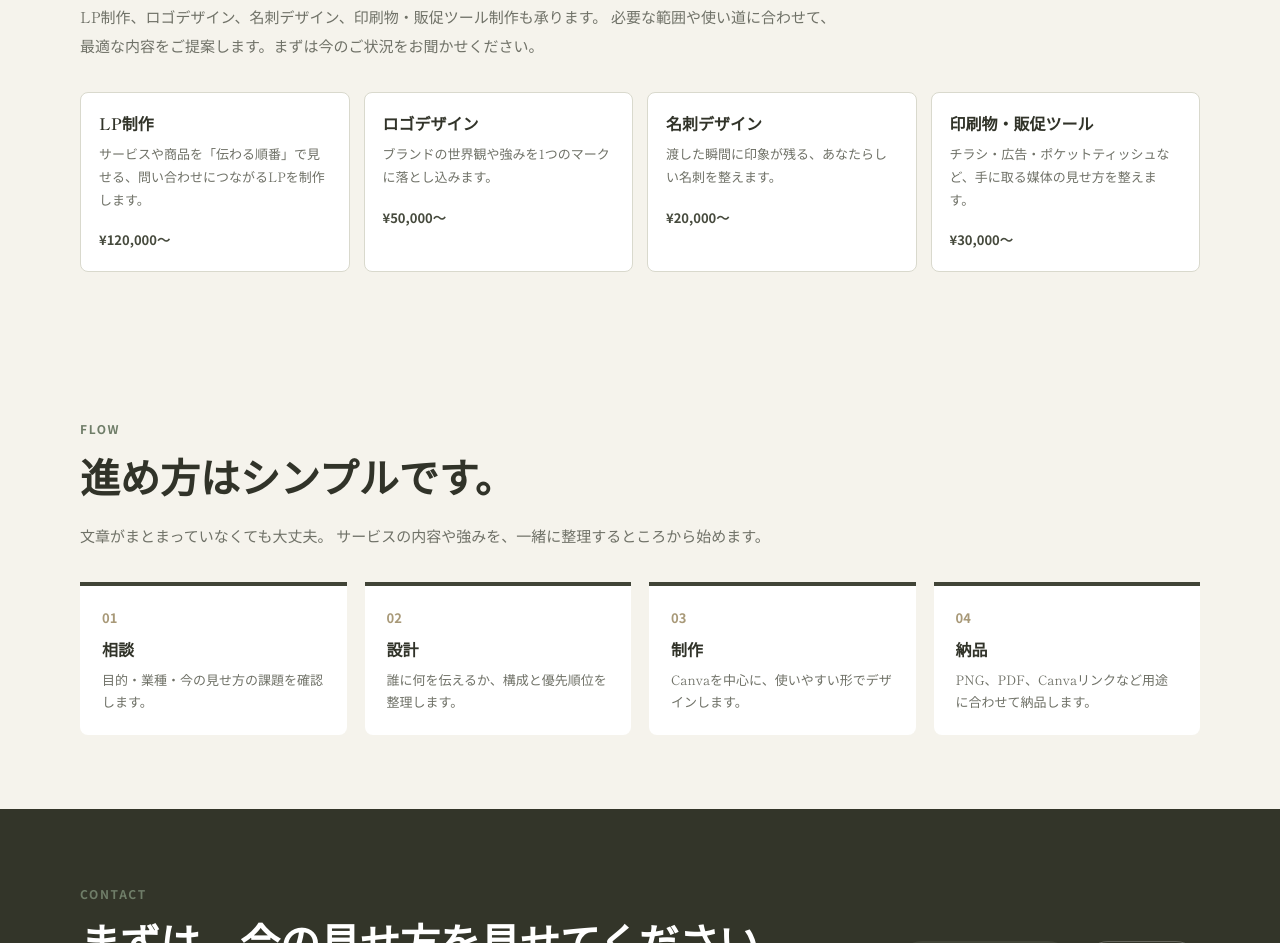
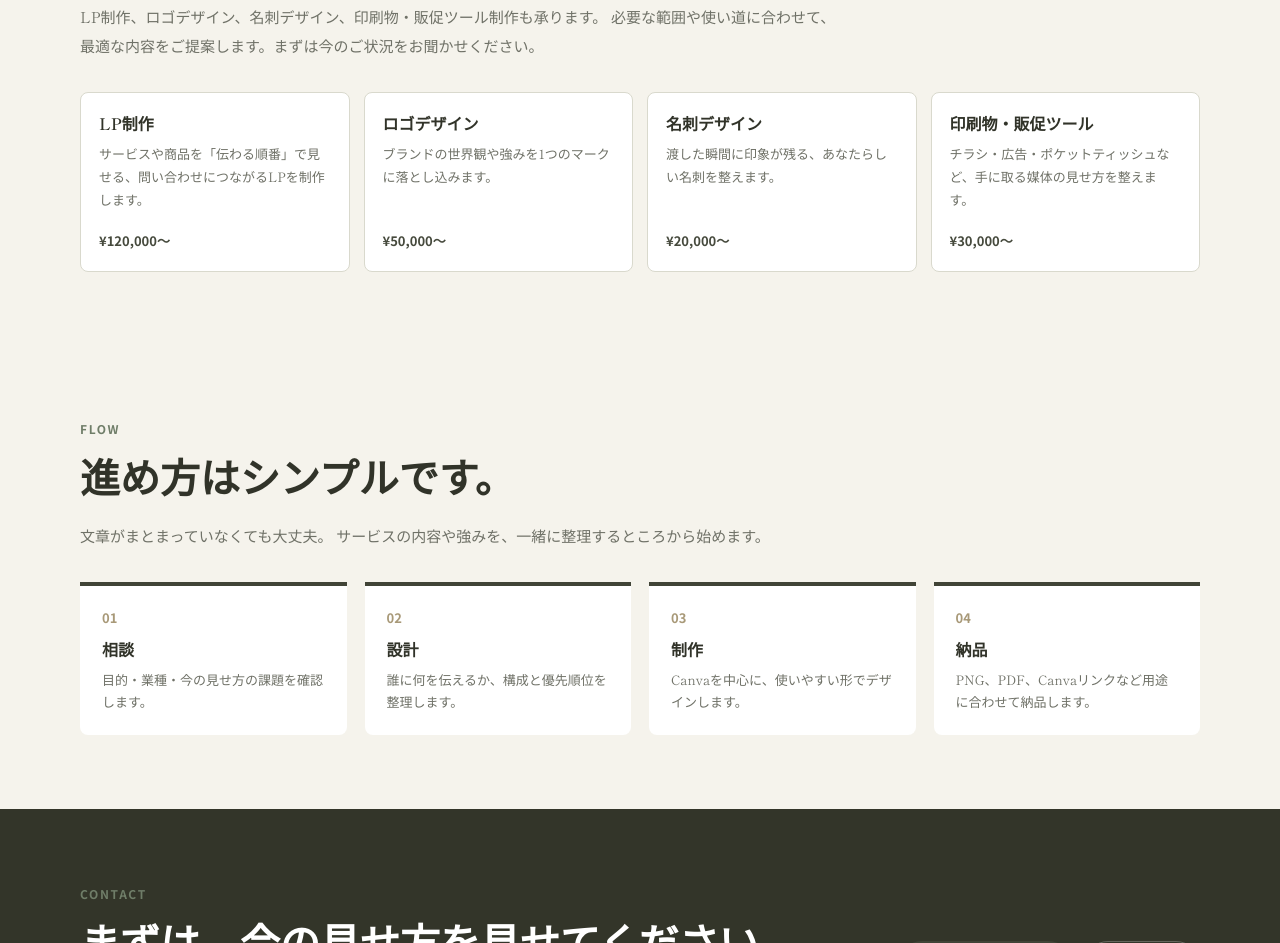
Before and after one commit to wagahaidesuyo/pokusuruya, a plain HTML site: page portfolio_lp/index.html in a window 1280 px wide. Shown: the part 4537-5480 px from the top of the page. Drawn offline with Linux system fonts and the light colour scheme.

Commit message:
Add files via upload

```diff
--- a/portfolio_lp/index.html
+++ b/portfolio_lp/index.html
@@ -415,6 +415,9 @@ h2 {
   color: var(--muted);
   font-size: 13px;
   line-height: 1.75;
+  display: flex;
+  flex: 1;
+  flex-direction: column;
 }
 .service-price {
   display: block;
```
